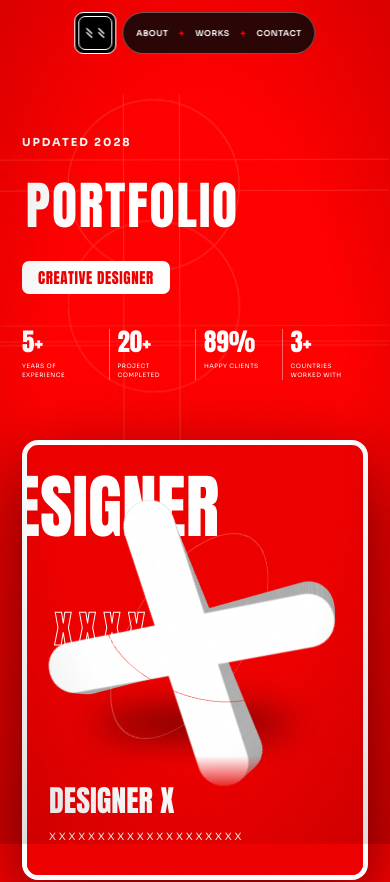
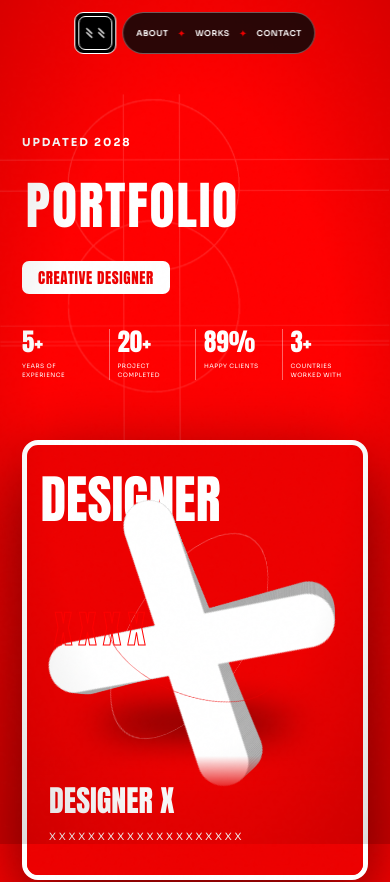
Before and after one commit to Immanuelchika099/brand, a React (Vite) app: page / in a window 390 px wide. Shown: the top 882 px of the page. Built offline with nearby package versions, Linux system fonts and the light colour scheme.

Commit message:
Show full Designer word and use red X outlines on hero poster

```diff
--- a/src/components/Hero.css
+++ b/src/components/Hero.css
@@ -12,10 +12,10 @@
 .hero__stats strong{font:clamp(28px,3vw,42px)/1 Anton,sans-serif}
 .hero__stats span{font:8px/1.5 'Sora',sans-serif;color:#fff;letter-spacing:.08em}
 .hero__poster{position:relative;isolation:isolate;min-height:570px;max-width:410px;width:100%;justify-self:end;border:5px solid #fff;border-radius:16px;background:#ed0000;overflow:hidden;transform-style:preserve-3d;box-shadow:0 25px 80px #0009;animation:poster-enter 1.25s cubic-bezier(.2,.7,.1,1) .25s both}
-.hero__ghost{position:absolute;top:8%;left:-15%;font:clamp(70px,9vw,140px)/.8 Anton,sans-serif;color:#ffffff;white-space:nowrap;z-index:-1}
+.hero__ghost{position:absolute;top:8%;left:4%;font:clamp(52px,6.5vw,90px)/.8 Anton,sans-serif;color:#ffffff;white-space:nowrap;z-index:-1}
 .hero__avatar{position:absolute;inset:15% 4% 25%;display:grid;place-items:center}
 .hero__avatar .x-sculpture{width:100%;height:100%}
-.hero__xxxx{position:absolute;top:36%;left:8%;font:38px Anton,sans-serif;color:transparent;-webkit-text-stroke:1px #fff;letter-spacing:.16em}
+.hero__xxxx{position:absolute;top:36%;left:8%;font:38px Anton,sans-serif;color:transparent;-webkit-text-stroke:1px #FF0000;letter-spacing:.16em}
 
 .hero__poster-foot{position:absolute;bottom:0;left:0;right:0;padding:22px;background:linear-gradient(transparent,#ed0000 30%)}
 .hero__poster-foot b{display:block;font:30px Anton,sans-serif;color:#fff}
```
